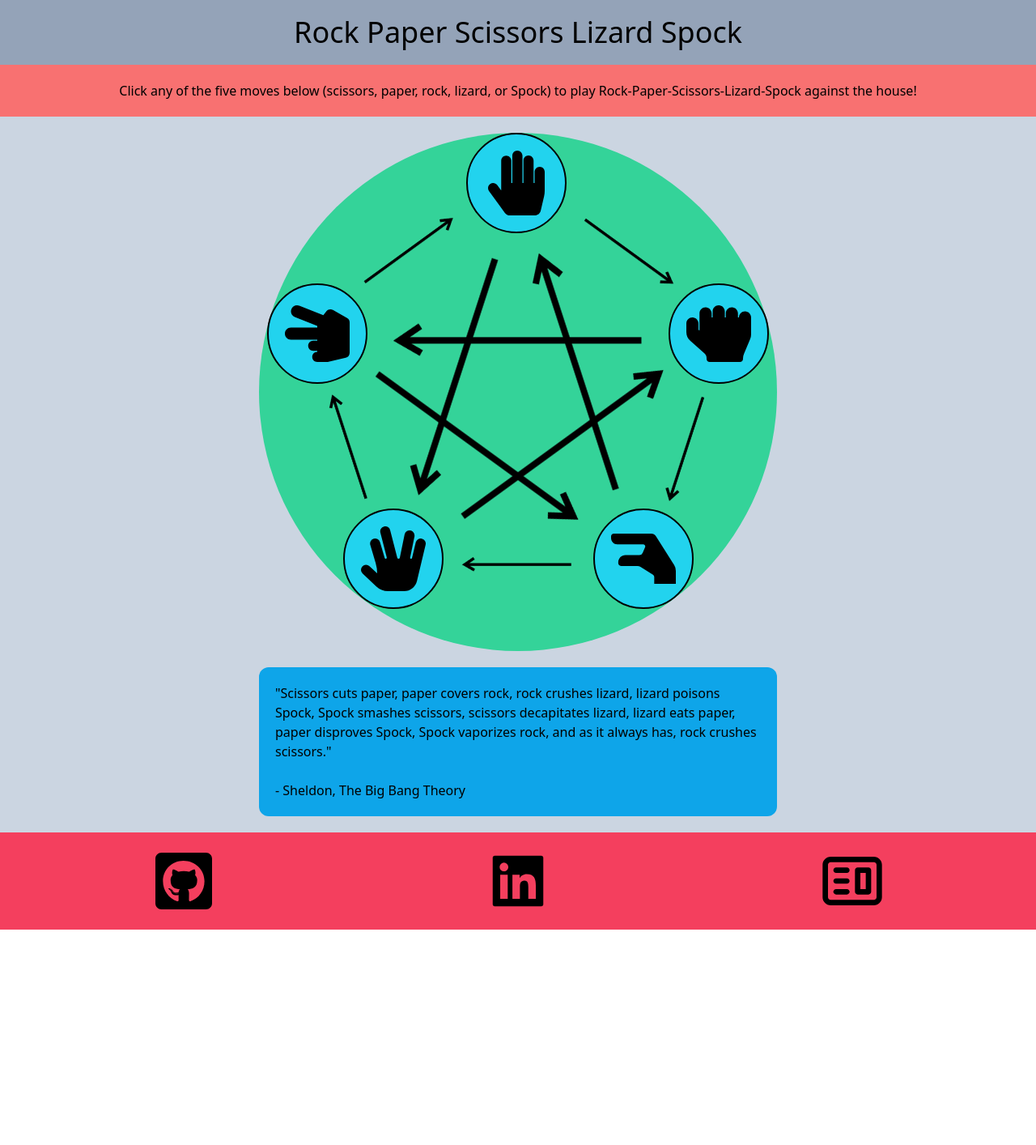
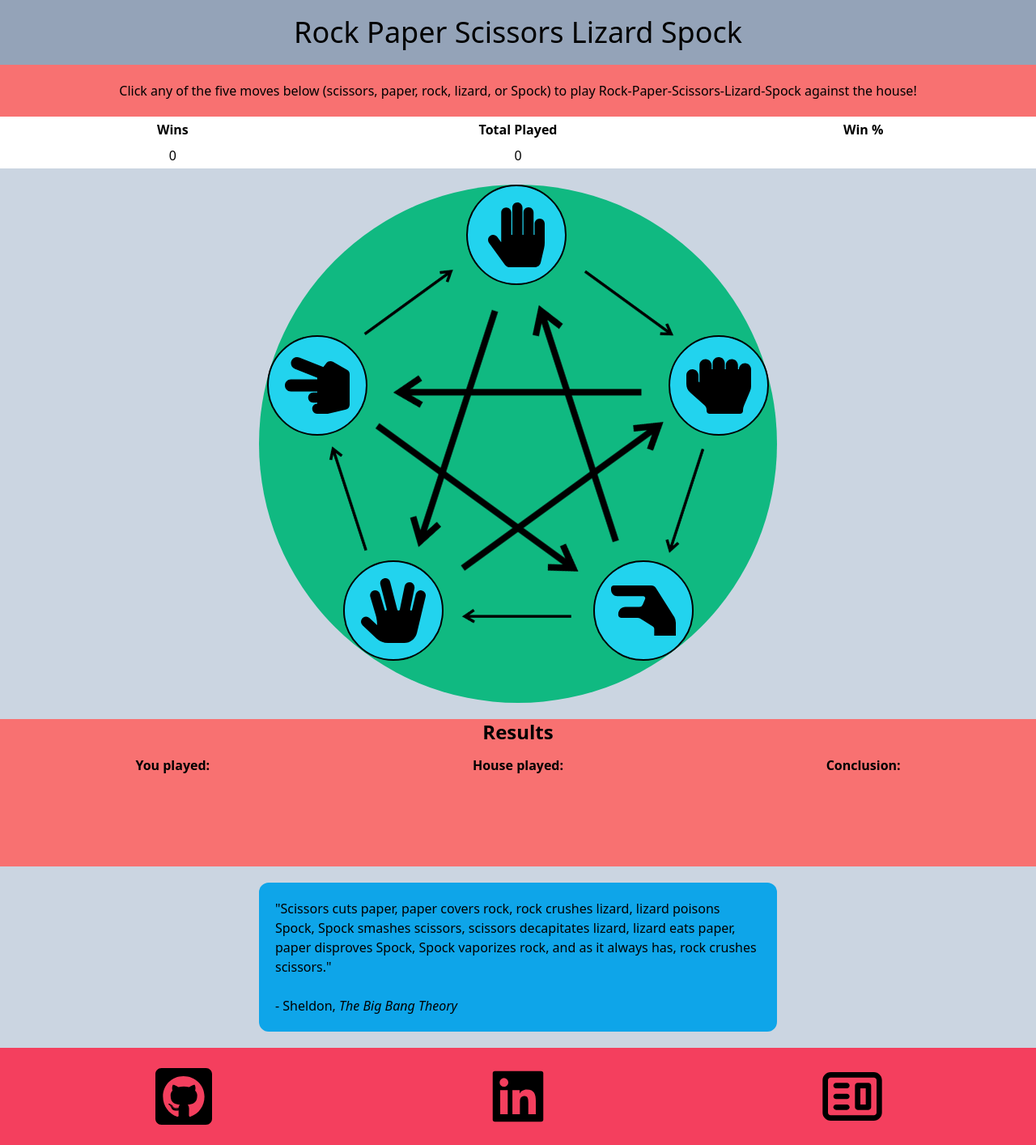
Before and after one commit to Gathrazio/rock-paper-scissors-lizard-spock, a React (Vite) app in the folder client/: page / in a window 1280 px wide. Shown: the whole page at 81% size. Before the commit the page ends 1148 px from the top, so only its background shows below. Built offline with nearby package versions, Linux system fonts and the light colour scheme.

Commit message:
game site is essentially complete

```diff
--- a/client/src/App.jsx
+++ b/client/src/App.jsx
@@ -4,22 +4,41 @@ import PlayArena from './components/PlayArena.jsx'
 import SheldonQuote from './components/SheldonQuote.jsx'
 import Instructions from './components/Instructions.jsx'
 import Footer from './components/Footer.jsx'
+import Results from './components/Results.jsx'
+import TallyDisplay from './components/TallyDisplay.jsx'
 import arrow from './assets/right-arrow-thin.png'
+import { useState } from 'react'
 
 export default function App() {
-  const exteriorSquareDims = "11rem";
+  const [playStats, setPlayStats] = useState([0, 0]);
+  const [handIds, setHandIds] = useState([0, 0]);
+  const [conclusion, setConclusion] = useState();
+  const [didWin, setDidWin] = useState({});
+  const updatePlayStats = (didWinGame, ids, gameConclusion) => {
+    setHandIds(ids)
+    setConclusion(gameConclusion)
+    if (didWinGame) {
+      setDidWin(true)
+      setPlayStats(prev => [prev[0] + 1, prev[1] + 1])
+      return;
+    }
+    setDidWin(false)
+    setPlayStats(prev => [prev[0], prev[1] + 1])
+  }
 
-  return (
+
+   return (
     <div className="bg-slate-300 min-h-screen h-fit sm:pb-10 pb-5 relative">
       <Titlebar />
       <Instructions />
+      <TallyDisplay playStats={playStats}/>
       <PlayArena>
         {/* play icons */}
-        <Play iconId={1} />
-        <Play iconId={2} />
-        <Play iconId={3} />
-        <Play iconId={4} />
-        <Play iconId={5} />
+        <Play iconId={1} updatePlayStats={updatePlayStats}/>
+        <Play iconId={2} updatePlayStats={updatePlayStats}/>
+        <Play iconId={3} updatePlayStats={updatePlayStats}/>
+        <Play iconId={4} updatePlayStats={updatePlayStats}/>
+        <Play iconId={5} updatePlayStats={updatePlayStats}/>
         {/* exterior arrows */}
         <img
           src={arrow}
@@ -53,6 +72,7 @@ export default function App() {
           src={arrow}
           className={`absolute lg:right-[4.2rem] lg:top-[11.6rem] lg:h-[25rem] lg:w-[25rem] sm:h-[17rem] sm:w-[17rem] sm:top-[6.7rem] sm:right-[2rem] hidden sm:block -rotate-[36deg]`}/>
       </PlayArena>
+      <Results handIds={handIds} didWin={didWin} conclusion={conclusion}/>
       <SheldonQuote />
       <Footer />
     </div>
--- a/client/src/components/Footer.jsx
+++ b/client/src/components/Footer.jsx
@@ -7,13 +7,19 @@ export default function Footer () {
     return (
         <div className="absolute flex bottom-0 bg-rose-500 w-full p-5 h-[120px] items-center justify-around">
             <IconContext.Provider value={{ className: 'lg:w-20 lg:h-20 w-14 h-14 z-50 transition ease-in-out delay-5 hover:text-slate-100 hover:cursor-pointer' }}>
-                <FaGithubSquare />
+                <div onClick={() => window.open("https://github.com/Gathrazio", "_blank")}>
+                    <FaGithubSquare />
+                </div>
             </IconContext.Provider>
             <IconContext.Provider value={{ className: 'lg:w-20 lg:h-20 w-14 h-14 z-50 transition ease-in-out delay-5 hover:text-slate-100 hover:cursor-pointer' }}>
-                <AiFillLinkedin />
+                <div onClick={() => window.open("https://www.linkedin.com/in/noahnsjensen/", "_blank")}>
+                    <AiFillLinkedin />
+                </div>
             </IconContext.Provider>
             <IconContext.Provider value={{ className: 'lg:w-20 lg:h-20 w-14 h-14 z-50 transition ease-in-out delay-5 hover:text-slate-100 hover:cursor-pointer' }}>
-                <CgWebsite />
+                <div onClick={() => window.open("https://noahnjensen.dev", "_blank")}>
+                    <CgWebsite />
+                </div>
             </IconContext.Provider>
         </div>
     )
--- a/client/src/components/Play.jsx
+++ b/client/src/components/Play.jsx
@@ -2,7 +2,49 @@ import { IconContext } from 'react-icons';
 import {FaHandRock, FaHandPaper, FaHandScissors, FaHandLizard, FaHandSpock } from 'react-icons/fa'
 
 
-export default function Play ({iconId}) {
+export default function Play ({iconId, updatePlayStats}) {
+    const rules = [
+        {
+            ruleSequence: [1, 2],
+            reason: "Scissors cuts paper!"
+        },
+        {
+            ruleSequence: [2, 3],
+            reason: "Paper covers rock!"
+        },
+        {
+            ruleSequence: [3, 4],
+            reason: "Rock crushes lizard!"
+        },
+        {
+            ruleSequence: [4, 5],
+            reason: "Lizard poisons Spock"
+        },
+        {
+            ruleSequence: [5, 1],
+            reason: "Spock smashes scissors!"
+        },
+        {
+            ruleSequence: [1, 4],
+            reason: "Scissors decapitates lizard!"
+        },
+        {
+            ruleSequence: [4, 2],
+            reason: "Lizard eats paper!"
+        },
+        {
+            ruleSequence: [2, 5],
+            reason: "Paper disproves Spock!"
+        },
+        {
+            ruleSequence: [5, 3],
+            reason: "Spock vaporizes rock!"
+        },
+        {
+            ruleSequence: [3, 1],
+            reason: "Rock crushes scissors!"
+        }
+    ]
     const determineIconAndPositioning = () => {
         let positionStyles;
         switch (iconId){
@@ -24,8 +66,25 @@ export default function Play ({iconId}) {
             }
     }
 
+    const generateRandomId = () => Math.ceil(Math.random() * 5);
+    const arraysEqual = (arr1, arr2) => arr1[0] === arr2[0] && arr1[1] === arr2[1];
+
+    const playGame = (id) => {
+        const houseId = generateRandomId()
+        if (id === houseId) {
+            updatePlayStats(false, [id, houseId], "It is a draw.")
+        }
+        const winner = rules.find(rule => arraysEqual(rule.ruleSequence, [id, houseId]))
+        if (winner) {
+            updatePlayStats(true, [id, houseId], winner.reason)
+            return;
+        }
+        const houseWinRule = rules.find(rule => arraysEqual(rule.ruleSequence, [houseId, id]));
+        updatePlayStats(false, [id, houseId], houseWinRule.reason)
+    }
+
     return (
-        <div className={`rounded-full border-2 border-black w-fit lg:p-5 sm:p-2 p-5 absolute bg-cyan-400 transition ease-in-out delay-5 hover:bg-cyan-200 hover:cursor-pointer z-50 ${determineIconAndPositioning()[1]}`}>
+        <div className={`rounded-full border-2 border-black w-fit lg:p-5 sm:p-2 p-5 absolute bg-cyan-400 transition ease-in-out delay-5 hover:bg-cyan-200 hover:cursor-pointer z-50 ${determineIconAndPositioning()[1]}`} onClick={() => playGame(iconId)}>
             <IconContext.Provider value={{ className: 'lg:w-20 lg:h-20 w-14 h-14' }}>
                 {determineIconAndPositioning()[0]}
             </IconContext.Provider>
--- a/client/src/components/PlayArena.jsx
+++ b/client/src/components/PlayArena.jsx
@@ -1,6 +1,6 @@
 export default function PlayArena ({children}) {
     return (
-        <div className="p-20 relative h-[20rem] w-[20rem] sm:h-[25rem] sm:w-[25rem] lg:h-[40rem] lg:w-[40rem] sm:rounded-full rounded-xl bg-emerald-400 mx-auto my-5">
+        <div className="p-20 relative h-[20rem] w-[20rem] sm:h-[25rem] sm:w-[25rem] lg:h-[40rem] lg:w-[40rem] sm:rounded-full rounded-xl bg-emerald-500 mx-auto my-5">
             {children}
         </div>
     )
--- /dev/null
+++ b/client/src/components/Results.jsx
@@ -0,0 +1,59 @@
+import { IconContext } from 'react-icons';
+import {FaHandRock, FaHandPaper, FaHandScissors, FaHandLizard, FaHandSpock } from 'react-icons/fa'
+
+
+export default function Results ({handIds, didWin, conclusion}) {
+    const determineIcon = (identifier) => {
+        switch (identifier === "player" ? handIds[0] : handIds[1]){
+                case 1:
+                    return <FaHandScissors />
+                case 2:
+                    return <FaHandPaper />
+                case 3:
+                    return <FaHandRock />
+                case 4:
+                    return <FaHandLizard />
+                case 5:
+                    return <FaHandSpock />
+        }
+    }
+
+    const determineStatement = (didWin) => {
+        if (typeof didWin === "object") {
+            return "";
+        } else if (didWin === false) {
+            return "Failure."
+        }
+        return "Victory!"
+    }
+
+    return (
+        <div className="w-full bg-red-400 w-fit h-auto sm:mb-[20px]">
+            <h2 className="text-center font-semibold text-2xl">Results</h2>
+            <div className="grid grid-cols-3 grid-rows-[50px_100px] w-full h-full [&>*]:p-1 [&>*]:flex [&>*]:justify-center [&>*]:items-center">
+                <div className="font-semibold">You played:</div>
+                <div className="font-semibold">House played:</div>
+                <div className="font-semibold">Conclusion:</div>
+                <div className="w-full flex justify-center items-center">
+                    {handIds[0] != 0 && <div className="rounded-full border-2 border-black w-fit p-5 absolute bg-cyan-400">
+                    <IconContext.Provider value={{ className: 'lg:w-10 lg:h-10 w-5 h-5' }}>
+                        {determineIcon("player")}
+                    </IconContext.Provider>
+                    </div>}
+                </div>
+                <div className="w-full h-full flex justify-center items-center">
+                    {handIds[1] != 0 && <div className="rounded-full border-2 border-black w-fit p-5 absolute bg-cyan-400">
+                    <IconContext.Provider value={{ className: 'lg:w-10 lg:h-10 w-5 h-5' }}>
+                        {determineIcon("house")}
+                    </IconContext.Provider>
+                    </div>}
+                </div>
+                <div>
+                    <div className="p-4 text-center">
+                        {determineStatement(didWin)} {conclusion}
+                    </div>
+                </div>
+            </div>
+        </div>
+    )
+}
--- a/client/src/components/SheldonQuote.jsx
+++ b/client/src/components/SheldonQuote.jsx
@@ -1,7 +1,7 @@
 export default function SheldonQuote () {
     return (
-        <div className='lg:w-6/12 sm:w-4/5 bg-sky-500 p-5  sm:mx-auto w-full mt-5 mb-[100px] sm:rounded-xl'>
-            "Scissors cuts paper, paper covers rock, rock crushes lizard, lizard poisons Spock, Spock smashes scissors, scissors decapitates lizard, lizard eats paper, paper disproves Spock, Spock vaporizes rock, and as it always has, rock crushes scissors." <br /><br /> - Sheldon, The Big Bang Theory
+        <div className='lg:w-6/12 sm:w-4/5 bg-sky-500 p-5  sm:mx-auto w-full mb-[100px] sm:rounded-xl'>
+            "Scissors cuts paper, paper covers rock, rock crushes lizard, lizard poisons Spock, Spock smashes scissors, scissors decapitates lizard, lizard eats paper, paper disproves Spock, Spock vaporizes rock, and as it always has, rock crushes scissors." <br /><br /> - Sheldon, <span className="italic">The Big Bang Theory</span>
         </div>
     )
 }
--- /dev/null
+++ b/client/src/components/TallyDisplay.jsx
@@ -0,0 +1,12 @@
+export default function TallyDisplay ({playStats}) {
+    return (
+        <div className="bg-white grid grid-cols-3 grid-rows-2 [&>*]:text-center [&>*]:p-1">
+            <div className="font-semibold">Wins</div>
+            <div className="font-semibold">Total Played</div>
+            <div className="font-semibold">Win %</div>
+            <div>{playStats[0]}</div>
+            <div>{playStats[1]}</div>
+            <div>{playStats[1] != 0 && `${Math.trunc(playStats[0] / playStats[1] * 100 ** 2) / 100}%`}</div>
+        </div>
+    )
+}
```
